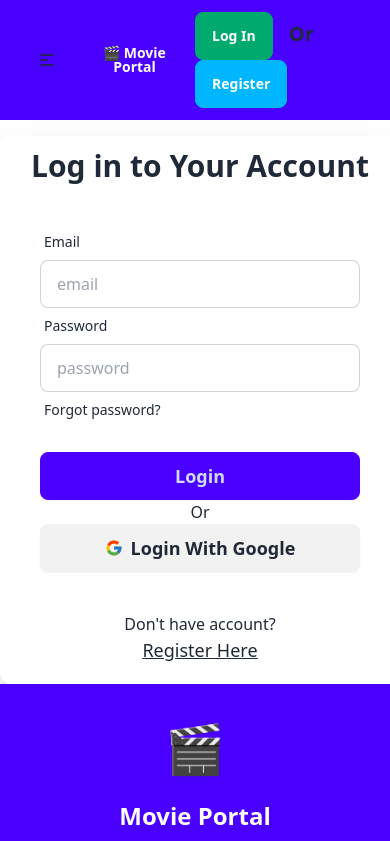
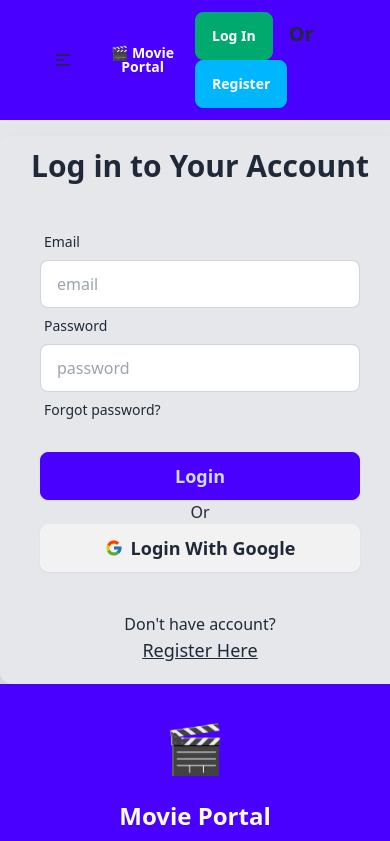
Before and after one commit to SifatSararChistee/movie-portal-a10, a React (Vite) app in the folder movie-portal-client/: page /login in a window 390 px wide. Shown: the top 841 px of the page. Built offline with nearby package versions, Linux system fonts and the light colour scheme; no server answers.

Commit message:
updated details page

```diff
--- a/movie-portal-client/src/Components/Navbar/Navbar.jsx
+++ b/movie-portal-client/src/Components/Navbar/Navbar.jsx
@@ -42,7 +42,10 @@ const Navbar = () => {
               All Movies
             </NavLink>
           </li>
-          <li className="text-lg flex items-center gap-2 mr-3 text-white">
+
+{
+  user && user.email ? <>
+            <li className="text-lg flex items-center gap-2 mr-3 text-white">
             <NavLink to={"/add-movie"}
     className={({ isActive }) => {
       const baseClasses = "flex items-center gap-2 transition-all";
@@ -68,6 +71,10 @@ const Navbar = () => {
               Favorites
             </NavLink>
           </li>
+
+  </>:""
+}
+
           <li className="text-lg flex items-center gap-2 mr-3 text-white">
             <NavLink to={"/best-of-2024"}
     className={({ isActive }) => {
@@ -85,7 +92,7 @@ const Navbar = () => {
       );
 
     return (
-<div className="navbar px-5 py-3 max-w-screen-2xl mx-auto">
+<div className="navbar px-5 py-3 max-w-screen-2xl mx-auto w-11/12">
       <div className="navbar-start">
         <div className="dropdown z-30">
           <div tabIndex={0} role="button" className="btn btn-ghost lg:hidden">
--- a/movie-portal-client/src/Layout/Root.jsx
+++ b/movie-portal-client/src/Layout/Root.jsx
@@ -5,7 +5,7 @@ import Footer from '../Components/Footer/Footer';
 
 const Root = () => {
     return (
-        <div>
+        <div className='bg-gray-200'>
             <div className='w-full bg-primary sticky top-0 z-10'>
             <Navbar></Navbar>
             </div>
--- a/movie-portal-client/src/Pages/MovieDetailsPage/MovieDetailsPage.jsx
+++ b/movie-portal-client/src/Pages/MovieDetailsPage/MovieDetailsPage.jsx
@@ -62,13 +62,13 @@ const MovieDetailsPage = () => {
 
             <div className="flex gap-4 mt-4">
               <Link>
-                <button disabled={isDisabled} onClick={()=>handleFavoriteBtn()} className="btn btn-primary w-full sm:w-auto py-2 px-4 text-lg font-semibold rounded-lg hover:bg-blue-600 transition duration-300">Add to Favorites</button>
+                <button disabled={isDisabled} onClick={()=>handleFavoriteBtn()} className="btn btn-primary w-full sm:w-auto py-2 px-4 text-lg font-semibold rounded-lg hover:bg-blue-500 transition duration-300">Add to Favorites</button>
               </Link>
               <Link to={`/update/${_id}`}>
-                <button className="btn btn-danger w-full sm:w-auto py-2 px-4 text-lg font-semibold rounded-lg hover:bg-blue-600 transition duration-300">Update Movie</button>
+                <button className="btn-primary btn w-full sm:w-auto py-2 px-4 text-lg font-semibold rounded-lg hover:bg-blue-500 transition duration-300">Update Movie</button>
               </Link>
 
-                <button onClick={()=>handleDeleteBtn(_id)} className="btn btn-danger w-full sm:w-auto py-2 px-4 text-lg font-semibold rounded-lg hover:bg-red-600 transition duration-300">Delete</button>
+                <button onClick={()=>handleDeleteBtn(_id)} className="btn bg-red-500 w-full sm:w-auto py-2 px-4 text-lg font-semibold rounded-lg hover:bg-red-300 transition duration-300">Delete</button>
             </div>
           </div>
         </div>
```
